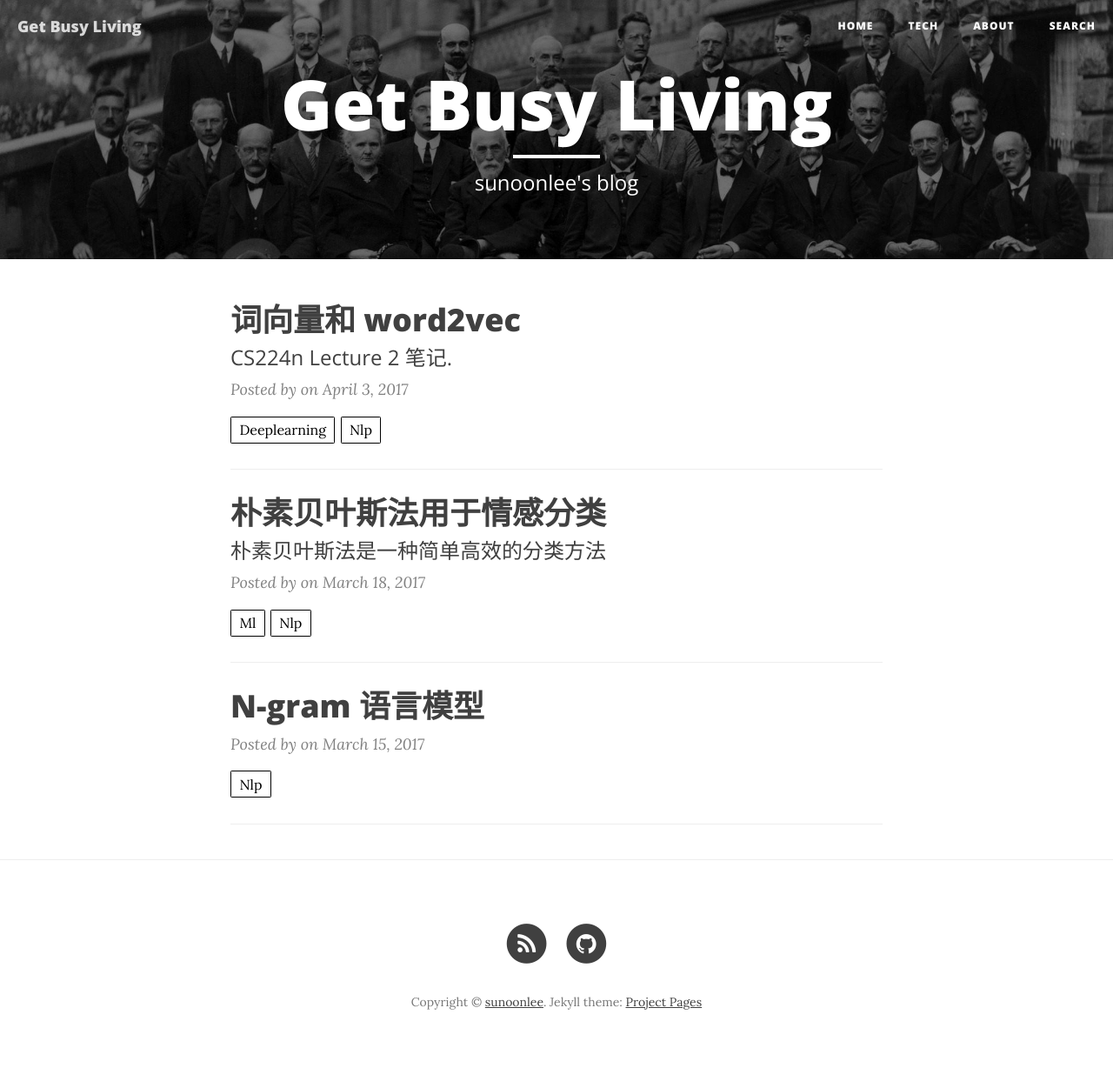
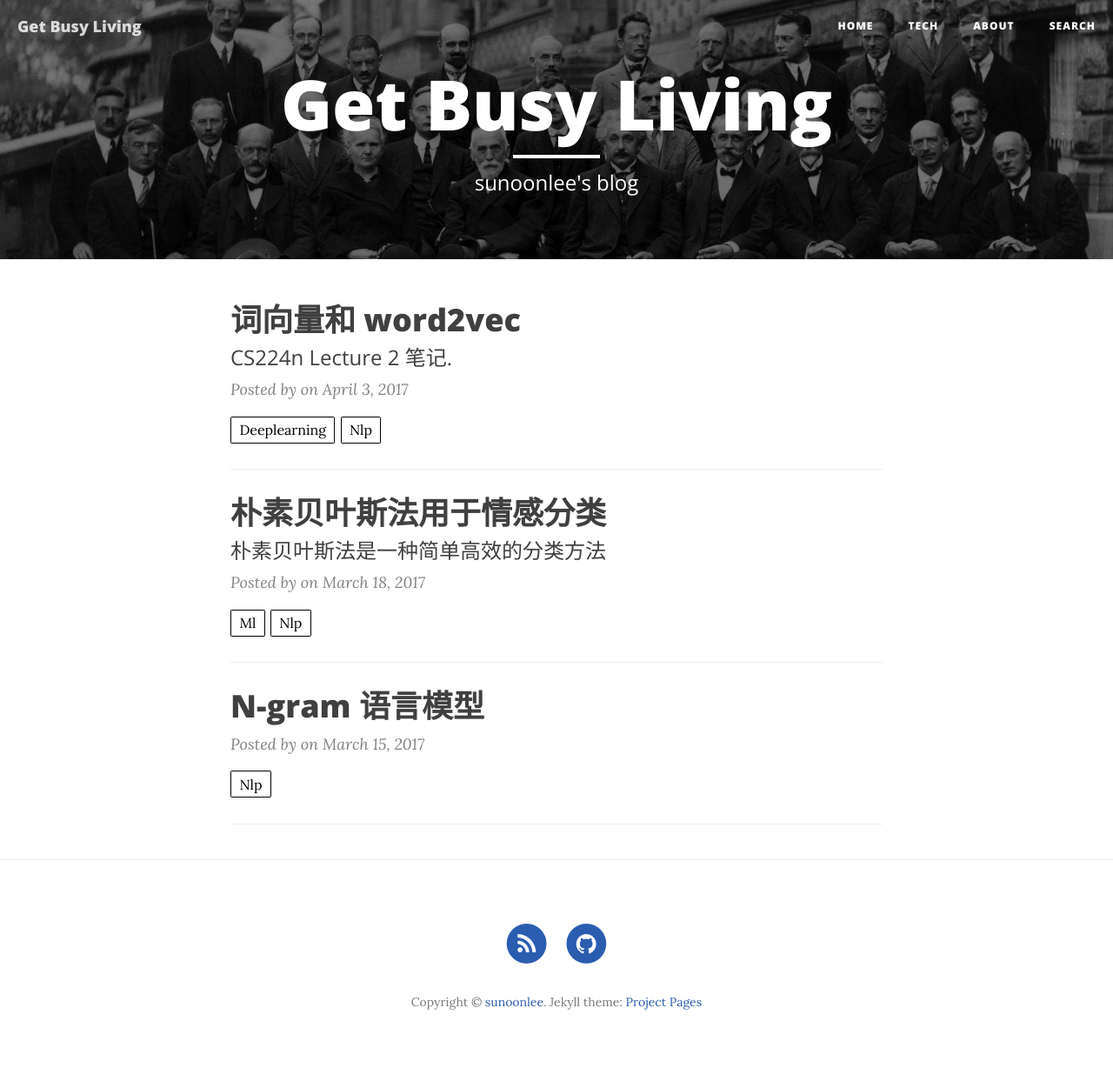
Before and after one commit to geyutang/sunoonlee.github.io, a Jekyll site: the page built from index.html, in a window 1280 px wide. Shown: the whole page at 87% size. Built offline with Jekyll 4.4.1, drawn with Linux system fonts in a browser that asks for light colours; nearby versions of some CDN libraries; the list of posts is cut into pages by our own code.

Commit message:
change link style

```diff
--- a/css/clean-blog.css
+++ b/css/clean-blog.css
@@ -14,7 +14,7 @@ p {
   margin: 30px 0;
 }
 p a {
-  text-decoration: underline;
+  color: #2A5DB0;
 }
 
 p.red {
@@ -31,7 +31,7 @@ h6 {
   font-weight: 800;
 }
 a {
-  color: #404040;
+  color: #2A5DB0;
 }
 a:hover,
 a:focus {
```
